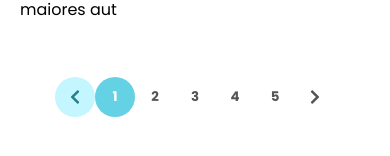
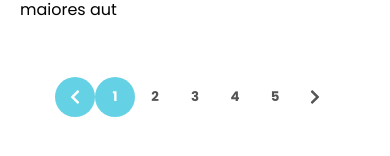
Before and after one commit to AdamHrioui1/pagination-react, a React (Create React App) app: page / in a window 390 px wide. In both pictures the pointer is over the button 75 px from the left and 708 px from the top of the page. Shown: the part 612-768 px from the top of the page. Built offline with nearby package versions, Linux system fonts and the light colour scheme.

Commit message:
seventh commit

```diff
--- a/src/App.css
+++ b/src/App.css
@@ -87,6 +87,10 @@ button.active {
     padding: 0;
     border: none;
   }
+  .btns_conatiner button:hover {
+    color: #fff;
+    background-color: #64d1e4;
+  }
 }
 @media only screen and (max-width: 550px) {
   .btns_conatiner button {
```
